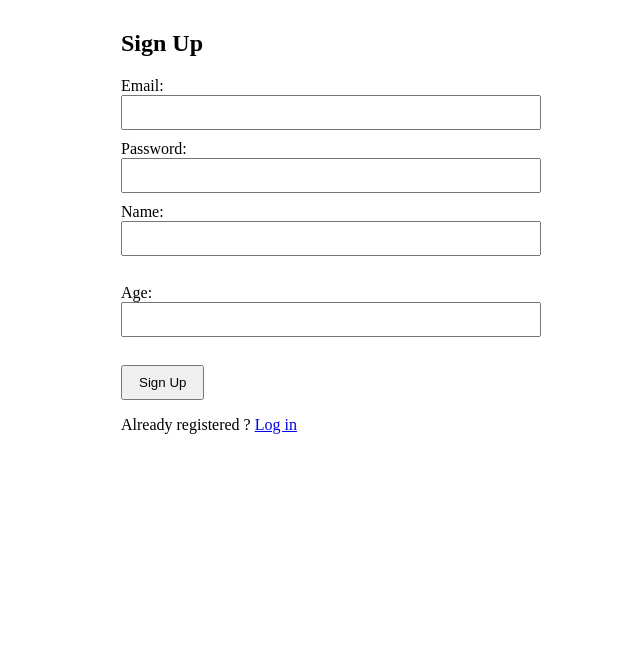
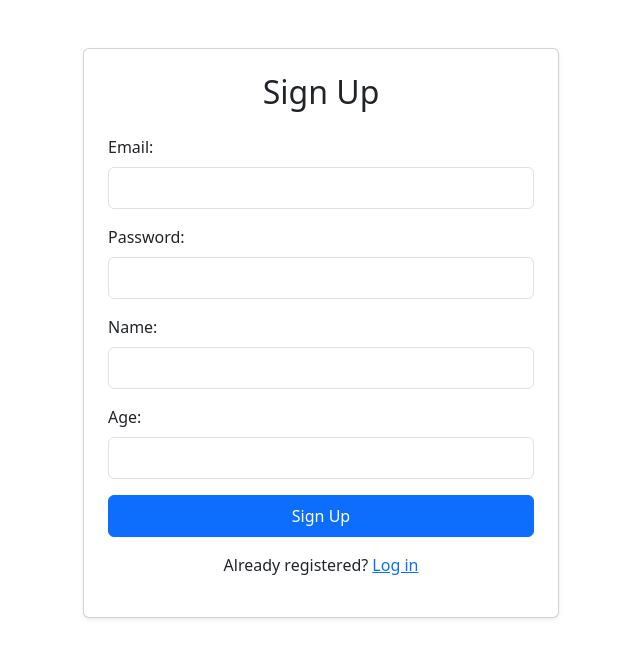
Before and after one commit to YoussefGUERAI/Forum-App, a Vue app: page / in a window 1280 px wide. Shown: the top 658 px of the page, without its empty margins (319-959 px from the left). Built offline with nearby package versions, Linux system fonts and the light colour scheme.

Commit message:
Add bootstrap

```diff
--- a/package.json
+++ b/package.json
@@ -8,6 +8,7 @@
     "lint": "vue-cli-service lint"
   },
   "dependencies": {
+    "bootstrap": "^5.3.5",
     "core-js": "^3.8.3",
     "firebase": "^8.0.0",
     "vue": "^3.2.13",
--- a/src/main.js
+++ b/src/main.js
@@ -1,5 +1,7 @@
 import { createApp } from 'vue'
 import App from './App.vue'
 import router from './router'
+// import Bootstrap CSS
+import 'bootstrap/dist/css/bootstrap.min.css';
 
 createApp(App).use(router).mount('#app')
--- a/src/views/CreateView.vue
+++ b/src/views/CreateView.vue
@@ -1,19 +1,56 @@
 <template>
     <div>
-        <nav-bar></nav-bar>
-        <h1>New Discussion</h1>
-        <div class="form-group">
-            <input type="text" v-model="title" placeholder="Title" required>
-            <input type="text" placeholder="Category" v-model="category" required>
-            <textarea v-model="content" placeholder="Discussion" required></textarea>
-            <div class="buttons">
-                <input type="button" value="Confirm" @click="confirm()">
-                <router-link to="/home"><input type="button" value="Cancel"></router-link>
-            </div>
+      <nav-bar></nav-bar>
+
+      <div class="container mt-5" style="max-width: 600px;">
+        <div class="card shadow-sm p-4">
+          <h2 class="mb-4 text-center">Create a New Discussion</h2>
+
+          <div class="mb-3">
+            <label for="title" class="form-label">Title</label>
+            <input
+              id="title"
+              type="text"
+              v-model="title"
+              placeholder="Enter a discussion title"
+              class="form-control"
+              required
+            />
+          </div>
+
+          <div class="mb-3">
+            <label for="category" class="form-label">Category</label>
+            <input
+              id="category"
+              type="text"
+              v-model="category"
+              placeholder="e.g. Vue.js, Firebase, Design"
+              class="form-control"
+              required
+            />
+          </div>
+
+          <div class="mb-4">
+            <label for="content" class="form-label">Discussion</label>
+            <textarea
+              id="content"
+              v-model="content"
+              placeholder="Write your discussion content here..."
+              class="form-control"
+              rows="5"
+              required
+            ></textarea>
+          </div>
+
+          <div class="d-flex justify-content-between">
+            <button class="btn btn-success" @click="confirm()">Confirm</button>
+            <router-link to="/home" class="btn btn-outline-secondary">Cancel</router-link>
+          </div>
         </div>
+      </div>
+    </div>
+  </template>
 
-    </div>
-</template>
 
 <script setup>
 import NavBar from '../components/NavBar.vue'
--- a/src/views/DiscussionDetailView.vue
+++ b/src/views/DiscussionDetailView.vue
@@ -1,46 +1,68 @@
 <template>
-    <nav-bar></nav-bar>
-    <div v-if="discussion">
-    <h2>{{ discussion.title }}</h2>
-    <h3> {{ discussion.category }}</h3>
-    <p>{{ discussion.content }}</p>
-    <small>Posted by {{ discussion.author }} | {{ formattedDate }}</small>
+  <nav-bar></nav-bar>
 
-    <hr>
+  <div class="container mt-4">
+    <div v-if="discussion" class="card shadow-sm p-4">
+      <h2 class="card-title">{{ discussion.title }}</h2>
+      <h5 class="text-muted">{{ discussion.category }}</h5>
+      <p class="card-text">{{ discussion.content }}</p>
+      <small class="text-muted">Posted by {{ discussion.author }} | {{ formattedDate }}</small>
+    </div>
 
-    <h3>Replies</h3>
-    <ul>
-        <li v-for="reply in replies" :key="reply.id">
-            <div v-if="editingReplyId !== reply.id">
-                <strong>{{ reply.authorName }}</strong>: {{ reply.content }}
+    <hr class="my-4" />
 
-                <template v-if="reply.authorId === currentUserId">
-                <button @click="startEditing(reply)">✏️</button>
-                <button @click="deleteReply(reply.id)">🗑️</button>
-                </template>
+    <div class="replies-section">
+      <h4>Replies</h4>
+      <ul class="list-group mb-4">
+        <li
+          v-for="reply in replies"
+          :key="reply.id"
+          class="list-group-item d-flex flex-column align-items-start"
+        >
+          <div v-if="editingReplyId !== reply.id" class="w-100">
+            <strong class="text-primary">{{ reply.authorName }}</strong>: {{ reply.content }}
+            <div v-if="reply.authorId === currentUserId" class="mt-2">
+              <button class="btn btn-sm btn-outline-primary me-2" @click="startEditing(reply)">
+                ✏️ Edit
+              </button>
+              <button class="btn btn-sm btn-outline-danger" @click="deleteReply(reply.id)">
+                🗑️ Delete
+              </button>
             </div>
+          </div>
 
-            <!-- Edit Mode -->
-            <div v-else>
-                <textarea v-model="editedContent" rows="3" cols="50"></textarea><br>
-                <button @click="saveEdit(reply.id)">💾 Save</button>
-                <button @click="cancelEditing">✖️ Cancel</button>
-            </div>
-            </li>
-    </ul>
+          <div v-else class="w-100">
+            <textarea
+              v-model="editedContent"
+              class="form-control mb-2"
+              rows="3"
+            ></textarea>
+            <button class="btn btn-sm btn-success me-2" @click="saveEdit(reply.id)">💾 Save</button>
+            <button class="btn btn-sm btn-secondary" @click="cancelEditing">✖️ Cancel</button>
+          </div>
+        </li>
+      </ul>
+    </div>
 
-    <hr>
+    <div class="add-reply">
+      <h4>Add a Reply</h4>
+      <form @submit.prevent="addReply">
+        <div class="mb-3">
+          <textarea
+            v-model="newReply"
+            required
+            class="form-control"
+            placeholder="Write your reply here..."
+            rows="4"
+          ></textarea>
+        </div>
+        <button type="submit" class="btn btn-primary">Post Reply</button>
+        <div v-if="error" class="text-danger mt-2">{{ error }}</div>
+      </form>
+    </div>
+  </div>
+</template>
 
-    <h3>Add a Reply</h3>
-    <form @submit.prevent="addReply">
-      <textarea v-model="newReply" required placeholder="Write your reply here..." rows="4" cols="50"></textarea><br>
-      <button type="submit">Post Reply</button>
-      <p v-if="error" style="color: red;">{{ error }}</p>
-    </form>
-
-
-    </div>
-</template>
 <script setup>
 
 import { db , auth } from "@/firebase/config";
@@ -160,7 +182,3 @@ onMounted(async () => {
 
 
 </script>
-
-<style scoped>
-
-</style>
--- a/src/views/HomePage.vue
+++ b/src/views/HomePage.vue
@@ -1,29 +1,55 @@
 <template>
-  <div class="welcome container">
+  <div class="container mt-4">
     <nav-bar></nav-bar>
 
-    <div class="search">
-        <input type="text" placeholder="Search..." v-model="search">
-        <select v-model="selectedCategory">
+
+    <div class="card p-3 shadow-sm mb-4">
+      <div class="row g-3">
+        <div class="col-md-8">
+          <input
+            class="form-control"
+            type="text"
+            placeholder="Search discussions..."
+            v-model="search"
+          />
+        </div>
+        <div class="col-md-4">
+          <select class="form-select" v-model="selectedCategory">
             <option value="all">All Categories</option>
-            <option v-for="category in categories" :key="category.id" :value="category.name">
-                {{ category.name }}
+            <option
+              v-for="category in categories"
+              :key="category.id"
+              :value="category.name"
+            >
+              {{ category.name }}
             </option>
-        </select>
-
+          </select>
+        </div>
+      </div>
     </div>
 
-    <div class="discs" v-for="discussion in filteredDiscussions" :key="discussion.id">
-      <div class="disc">
-        <h3>{{ discussion.title }}</h3>
-        <p>{{ discussion.content }}</p>
-        <p><strong>Category:</strong> {{ discussion.category }}</p>
-        <p><strong>Created by:</strong> {{ discussion.author }}</p>
-        <router-link :to="`/discussion/${discussion.id}`">View Discussion</router-link>
+
+    <div
+      class="card shadow-sm mb-3 p-3"
+      v-for="discussion in filteredDiscussions"
+      :key="discussion.id"
+    >
+      <div class="card-body">
+        <h4 class="card-title">{{ discussion.title }}</h4>
+        <p class="card-text text-muted mb-1">{{ discussion.content }}</p>
+        <p class="mb-1"><strong>Category:</strong> {{ discussion.category }}</p>
+        <p class="mb-2"><strong>Created by:</strong> {{ discussion.author }}</p>
+        <router-link
+          class="btn btn-sm btn-outline-primary"
+          :to="`/discussion/${discussion.id}`"
+        >
+          View Discussion
+        </router-link>
       </div>
     </div>
   </div>
 </template>
+
 
 <script setup>
 import NavBar from "@/components/NavBar.vue";
--- a/src/views/LoginView.vue
+++ b/src/views/LoginView.vue
@@ -1,19 +1,43 @@
 <template>
-    <div class="login">
-      <h2>Log In</h2>
+  <div class="container mt-5" style="max-width: 500px;">
+    <div class="card shadow-sm p-4">
+      <h2 class="mb-4 text-center">Log In</h2>
       <form @submit.prevent="handleLogin">
-        <label>Email:</label>
-        <input type="email" v-model="email" required />
+        <div class="mb-3">
+          <label for="email" class="form-label">Email:</label>
+          <input
+            id="email"
+            type="email"
+            v-model="email"
+            class="form-control"
+            required
+          />
+        </div>
 
-        <label>Password:</label>
-        <input type="password" v-model="password" required />
+        <div class="mb-3">
+          <label for="password" class="form-label">Password:</label>
+          <input
+            id="password"
+            type="password"
+            v-model="password"
+            class="form-control"
+            required
+          />
+        </div>
 
-        <button type="submit">Log In</button>
-        <p v-if="error" style="color: red;">{{ error }}</p>
-        <p>Not registered yet ? <router-link to="/">Sign up</router-link> </p>
+        <button class="btn btn-primary w-100" type="submit">Log In</button>
+
+        <p v-if="error" class="text-danger mt-2">{{ error }}</p>
+
+        <p class="mt-3 text-center">
+          Not registered yet?
+          <router-link to="/">Sign up</router-link>
+        </p>
       </form>
     </div>
-  </template>
+  </div>
+</template>
+
 
   <script setup>
   import { ref } from "vue";
@@ -36,19 +60,3 @@
     }
   };
   </script>
-
-  <style scoped>
-  .login {
-    max-width: 400px;
-    margin: 30px auto;
-  }
-  input {
-    display: block;
-    margin-bottom: 10px;
-    padding: 8px;
-    width: 100%;
-  }
-  button {
-    padding: 8px 16px;
-  }
-  </style>
--- a/src/views/SignupView.vue
+++ b/src/views/SignupView.vue
@@ -1,25 +1,65 @@
 <template>
-    <div class="signup">
-      <h2>Sign Up</h2>
+  <div class="container mt-5" style="max-width: 500px;">
+    <div class="card shadow-sm p-4">
+      <h2 class="mb-4 text-center">Sign Up</h2>
       <form @submit.prevent="handleSignup">
-        <label>Email:</label>
-        <input type="email" v-model="email" required />
+        <div class="mb-3">
+          <label for="email" class="form-label">Email:</label>
+          <input
+            id="email"
+            type="email"
+            v-model="email"
+            class="form-control"
+            required
+          />
+        </div>
 
-        <label>Password:</label>
-        <input type="password" v-model="password" required />
+        <div class="mb-3">
+          <label for="password" class="form-label">Password:</label>
+          <input
+            id="password"
+            type="password"
+            v-model="password"
+            class="form-control"
+            required
+          />
+        </div>
 
-        <label>Name:</label>
-      <input type="text" v-model="name" required /><br>
+        <div class="mb-3">
+          <label for="name" class="form-label">Name:</label>
+          <input
+            id="name"
+            type="text"
+            v-model="name"
+            class="form-control"
+            required
+          />
+        </div>
 
-      <label>Age:</label>
-      <input type="number" v-model="age" required /><br>
+        <div class="mb-3">
+          <label for="age" class="form-label">Age:</label>
+          <input
+            id="age"
+            type="number"
+            v-model="age"
+            class="form-control"
+            required
+          />
+        </div>
 
-        <button type="submit">Sign Up</button>
-        <p v-if="error" style="color: red;">{{ error }}</p><p>Already registered ? <router-link to="/login">Log in</router-link> </p>
+        <button type="submit" class="btn btn-primary w-100">Sign Up</button>
 
+        <p v-if="error" class="text-danger mt-2">{{ error }}</p>
+
+        <p class="mt-3 text-center">
+          Already registered?
+          <router-link to="/login">Log in</router-link>
+        </p>
       </form>
     </div>
-  </template>
+  </div>
+</template>
+
 
   <script setup>
   import { ref } from "vue";
--- a/src/views/UserView.vue
+++ b/src/views/UserView.vue
@@ -1,26 +1,39 @@
 <template>
   <div v-if="user">
     <nav-bar></nav-bar>
-      <h2 >Profile</h2>
-      <p class="profile"><strong>Email:</strong> {{ user.email }}</p>
-      <p class="profile"><strong>Name:</strong> {{ user.displayName || "Not set" }}</p>
-      <img v-if="user.photoURL" :src="user.photoURL" alt="Profile Picture" width="100" />
+
+    <div class="container mt-4">
+      <div class="card shadow-sm p-4 mb-4">
+        <h2 class="card-title mb-3">Profile</h2>
+        <p class="mb-2"><strong>Email:</strong> {{ user.email }}</p>
+        <p class="mb-2"><strong>Name:</strong> {{ user.displayName || "Not set" }}</p>
+        <img v-if="user.photoURL" :src="user.photoURL" alt="Profile Picture" class="img-thumbnail" width="120" />
       </div>
 
-    <h2>Change Password:</h2>
-    <div>
-      <label for="currentPassword">Current Password:</label>
-      <input type="password" v-model="currentPassword" /><br>
+      <div class="card shadow-sm p-4">
+        <h3 class="mb-3">Change Password</h3>
 
-      <label for="newPassword">New Password:</label>
-      <input type="password" v-model="newPassword" /><br>
+        <div class="mb-3">
+          <label for="currentPassword" class="form-label">Current Password</label>
+          <input type="password" id="currentPassword" v-model="currentPassword" class="form-control" />
+        </div>
 
-      <label for="confirmPassword">Confirm Password:</label>
-      <input type="password" v-model="confirmPassword" /><br>
+        <div class="mb-3">
+          <label for="newPassword" class="form-label">New Password</label>
+          <input type="password" id="newPassword" v-model="newPassword" class="form-control" />
+        </div>
 
-      <button @click="updatePassword">Update Password</button>
+        <div class="mb-3">
+          <label for="confirmPassword" class="form-label">Confirm Password</label>
+          <input type="password" id="confirmPassword" v-model="confirmPassword" class="form-control" />
+        </div>
+
+        <button class="btn btn-primary" @click="updatePassword">Update Password</button>
+      </div>
+    </div>
   </div>
 </template>
+
 
   <script setup>
   import NavBar from "@/components/NavBar.vue";
@@ -65,23 +78,3 @@
     }
   };
   </script>
-<style scoped>
-
-    .profile {
-        max-width: 400px;
-        margin: 30px auto;
-        text-align: center; /* Add this line to center the profile section */
-    }
-    input {
-        display: block;
-        margin: 0 auto; /* Add this line to center the input fields */
-        margin-bottom: 10px;
-        padding: 8px;
-        width: 50%;
-    }
-    button {
-        display: block;
-        margin: 0 auto; /* Add this line to center the button */
-        padding: 8px 16px;
-    }
-    </style>
```
Also changed, not shown: 1 other file (tests, documents, lock files or other folders). Lines whose indentation alone changed are shown as unchanged.
